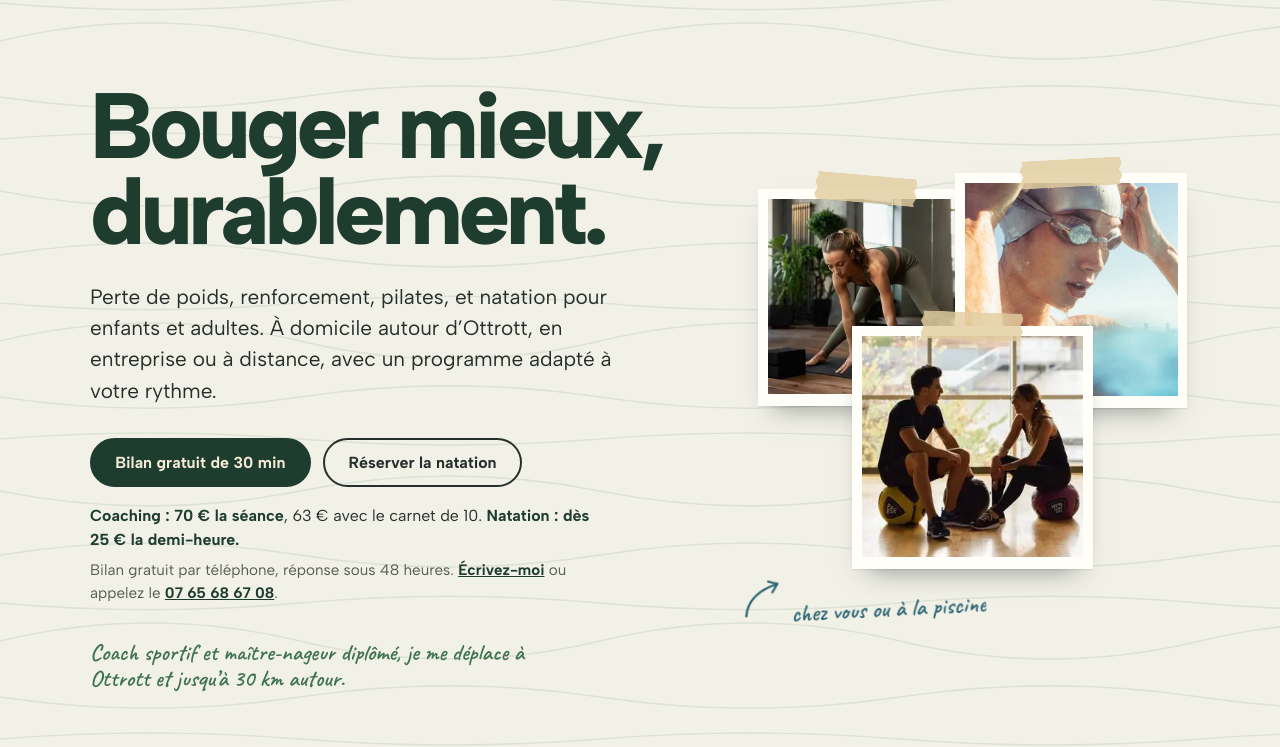
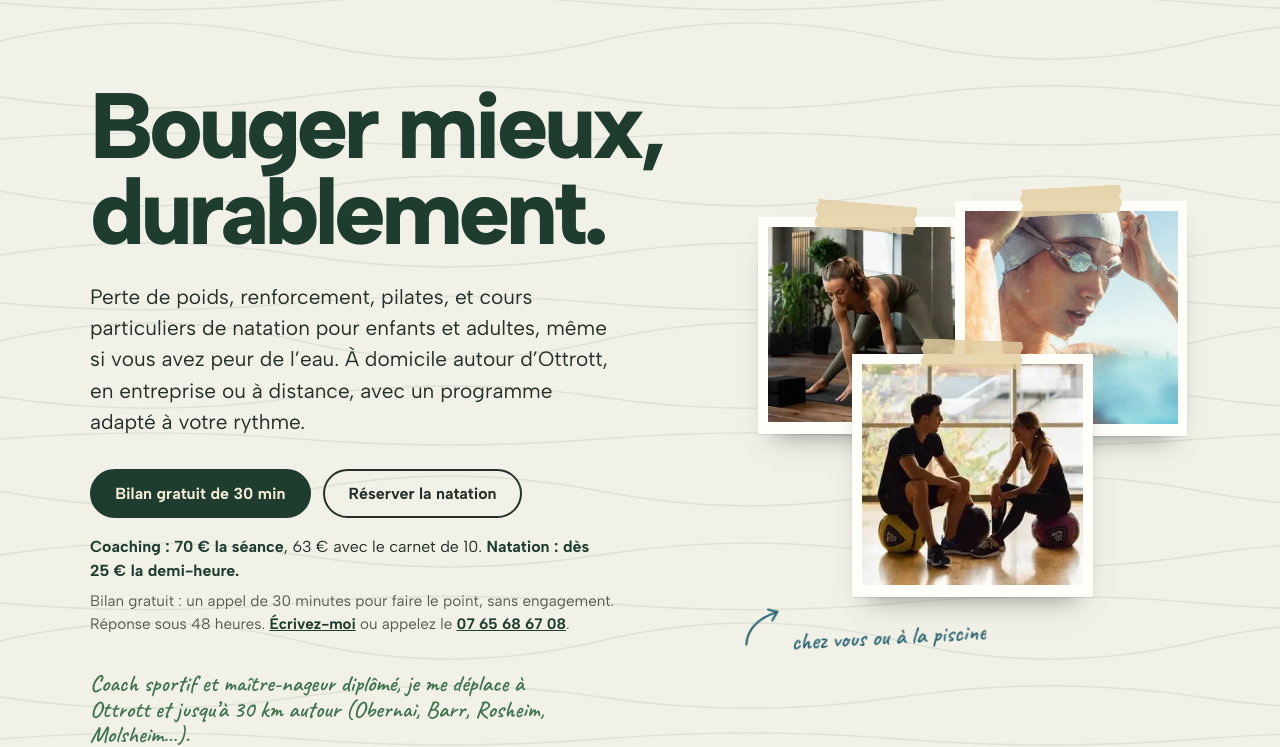
Before and after one commit to Benjamin-Athlea/Benjamin-Athlea.github.io, a plain HTML site: page index.html in a window 1280 px wide. Shown: the part 71-818 px from the top of the page. Drawn offline with Linux system fonts and the light colour scheme.

Commit message:
v30.7 : « Tarif à venir » caché, communes, bilan expliqué, natation rassurante en haut de page
Co-Authored-By: Claude Opus 5.5 <noreply@anthropic.com>

```diff
--- a/index.html
+++ b/index.html
@@ -40,11 +40,11 @@
 <div class="hero-grid">
 <div class="hero-text">
 <h1>Bouger mieux, durablement.</h1>
-<p class="lead">Perte de poids, renforcement, pilates, et natation pour enfants et adultes. À&nbsp;domicile autour d’Ottrott, en entreprise ou à distance, avec un programme adapté à votre rythme.</p>
+<p class="lead">Perte de poids, renforcement, pilates, et cours particuliers de natation pour enfants et adultes, même si vous avez peur de l’eau. À&nbsp;domicile autour d’Ottrott, en entreprise ou à distance, avec un programme adapté à votre rythme.</p>
 <div class="actions"><a class="btn" href="mailto:athlea_coaching@icloud.com?subject=Bilan%20gratuit%20de%2030%20minutes">Bilan gratuit de 30 min</a><a class="btn alt" href="#reserver">Réserver la natation</a></div>
 <p class="hprix"><b>Coaching&nbsp;: 70&nbsp;€ la séance</b>, 63&nbsp;€ avec le carnet de&nbsp;10. <b>Natation&nbsp;: dès 25&nbsp;€ la demi-heure.</b></p>
-<p class="hnote">Bilan gratuit par téléphone, réponse sous 48&nbsp;heures. <a href="#contact">Écrivez-moi</a> ou appelez le <a href="tel:+33765686708">07&nbsp;65&nbsp;68&nbsp;67&nbsp;08</a>.</p>
-<p class="hand creds">Coach sportif et maître-nageur diplômé, je me déplace à Ottrott et jusqu’à 30&nbsp;km autour.</p>
+<p class="hnote">Bilan gratuit&nbsp;: un appel de 30&nbsp;minutes pour faire le point, sans engagement. Réponse sous 48&nbsp;heures. <a href="#contact">Écrivez-moi</a> ou appelez le <a href="tel:+33765686708">07&nbsp;65&nbsp;68&nbsp;67&nbsp;08</a>.</p>
+<p class="hand creds">Coach sportif et maître-nageur diplômé, je me déplace à Ottrott et jusqu’à 30&nbsp;km autour (Obernai, Barr, Rosheim, Molsheim…).</p>
 </div>
 <div class="hero-photo">
 <div class="trio">
@@ -115,7 +115,9 @@
 <tbody>
 <tr><th scope="row">Programme personnalisé en autonomie<span>Avec suivi adapté</span></th><td class="num-c" data-l="Prix"><span class="devis">Sur devis</span></td></tr>
 <tr><th scope="row">Cours collectifs à domicile<span>De 3 à 8 personnes : pilates, stretching, etc. 45 minutes</span></th><td class="num-c" data-l="Prix"><span class="devis">Sur devis</span></td></tr>
+<!-- À REMETTRE quand le prix est fixé (remplacer « Tarif à venir » par le prix) :
 <tr><th scope="row">Coaching de 30 minutes<span>À L’O – Espace Aquatique (Obernai)</span></th><td class="num-c" data-l="Prix"><span class="devis">Tarif à venir</span></td></tr>
+-->
 </tbody></table>
 <p class="tnote">Les formules « sur devis » dépendent du nombre de participants et du lieu. Écrivez-moi, je vous réponds sous 48 heures. Frais de déplacement, paiement et annulation : voir les <a href="#tarifs">infos pratiques</a>.</p>
 </div>
```
Also changed, not shown: llms.txt.
